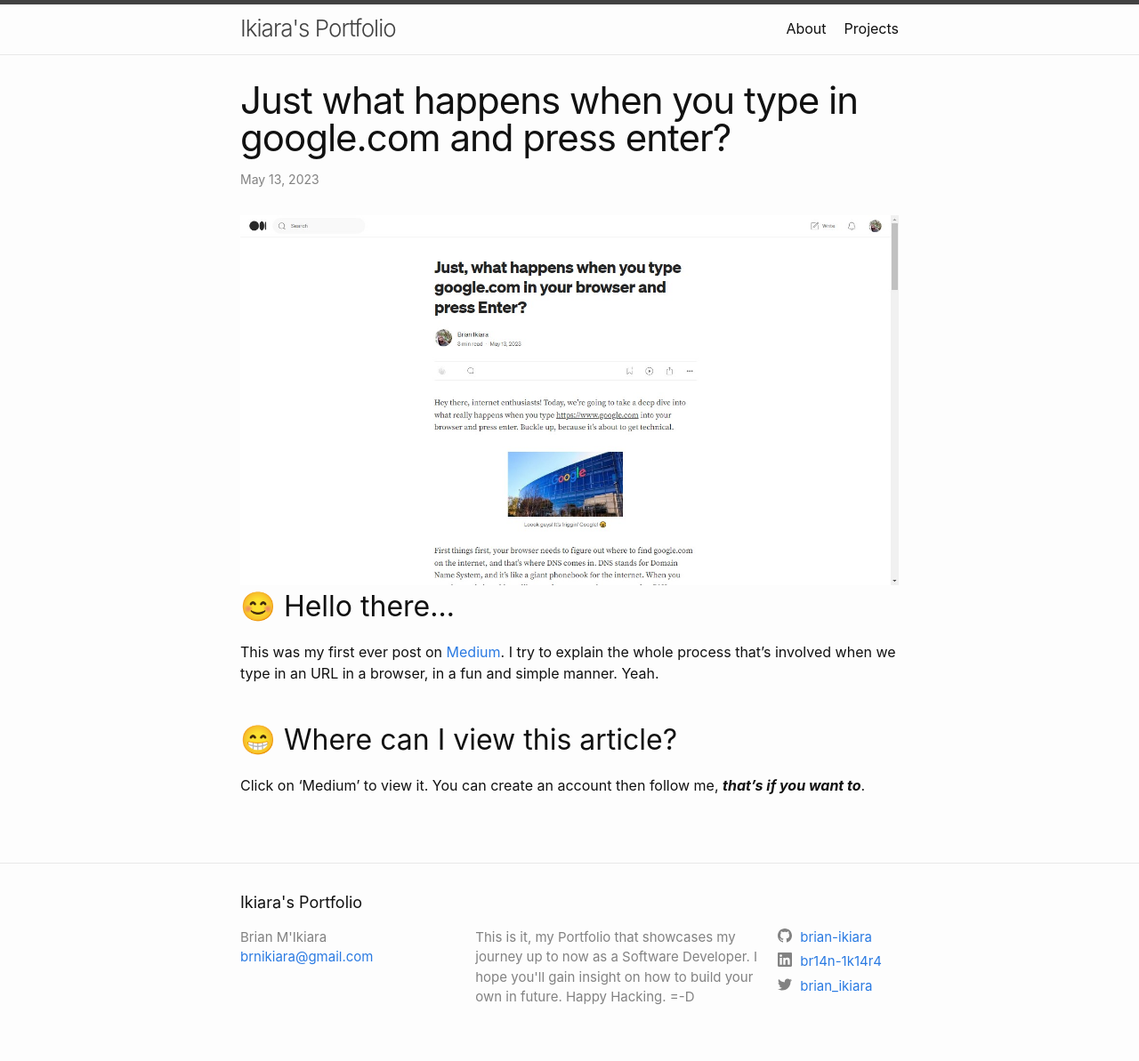
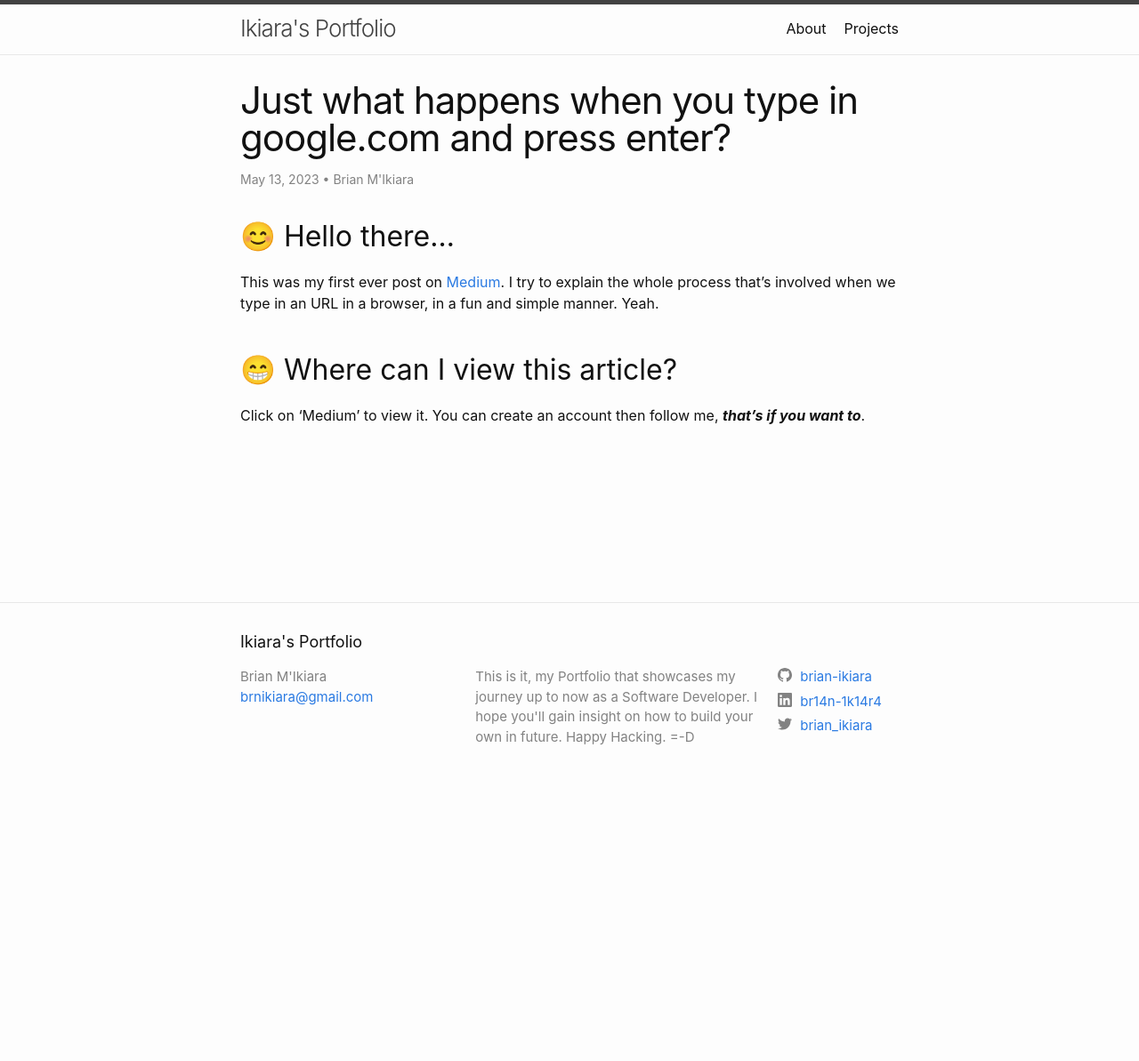
Before and after one commit to brian-ikiara/brian-ikiara.github.io, a Jekyll site: the page built from _posts/2023-05-13-first-medium-post.md, in a window 1280 px wide. Shown: the whole page at 89% size. Built offline with Jekyll 4.4.1, drawn with Linux system fonts in a browser that asks for light colours; after the commit the page ends 900 px from its top, so only the background shows below that.

Commit message:
:test_tube: Fourth try...still testing the rendering...
I added an image to the 404 page. Also I'm still trying to render
a thumbnail before a post. Pray for me! ;-(

```diff
--- a/404.html
+++ b/404.html
@@ -21,5 +21,6 @@
   <h1>404</h1>
 
   <p><strong>Page not found :(</strong></p>
-  <p>The requested page could not be found.</p>
+  <img src='./assets/images/2024-01-06-not-found.jpeg' style='width:100px,height:100px' align='center' />
+  <p>Maybe I misplaced it or made it weird. I'll get back to you soon!</p>
 </div>
--- a/_layouts/home.html
+++ b/_layouts/home.html
@@ -16,6 +16,7 @@
       <li>
         {%- assign date_format = site.minima.date_format | default: "%b %-d, %Y" -%}
         <span class="post-meta">{{ post.date | date: date_format }}</span>
+        <img src="{{ post.thumbnail | relative_url }}" alt="{{ post.title }}" class="thumbnail">
         <h3>
           <a class="post-link" href="{{ post.url | relative_url }}">
             {{ post.title | escape }}
--- a/_layouts/post.html
+++ b/_layouts/post.html
@@ -12,13 +12,11 @@
       </time>
       {%- if page.author -%}
         • <span itemprop="author" itemscope itemtype="http://schema.org/Person"><span class="p-author h-card" itemprop="name">{{ page.author }}</span></span>
-      {%- endif -%}</p>
+      {%- endif -%}
+    </p>
   </header>
 
   <div class="post-content e-content" itemprop="articleBody">
-    {% if page.thumbnail %}
-      <img src="{{ page.thumbnail | relative_url }}" alt="{{ page.title }}" class="thumbnail">
-    {% endif %}
     {{ content }}
   </div>
 
--- a/_posts/2023-05-13-first-medium-post.md
+++ b/_posts/2023-05-13-first-medium-post.md
@@ -2,6 +2,7 @@
 layout: post
 title:  "Just what happens when you type in google.com and press enter?"
 date:   2023-05-13 03:09:05 +0300
+author: "Brian M'Ikiara"
 thumbnail: /assets/images/2023-05-13-first-medium-post.jpg
 categories: jekyll update
 ---
```
Also changed, not shown: assets/images/2024-01-06-a-not-found.jpeg (added), assets/images/2024-01-06-not-found.jpeg (added).
